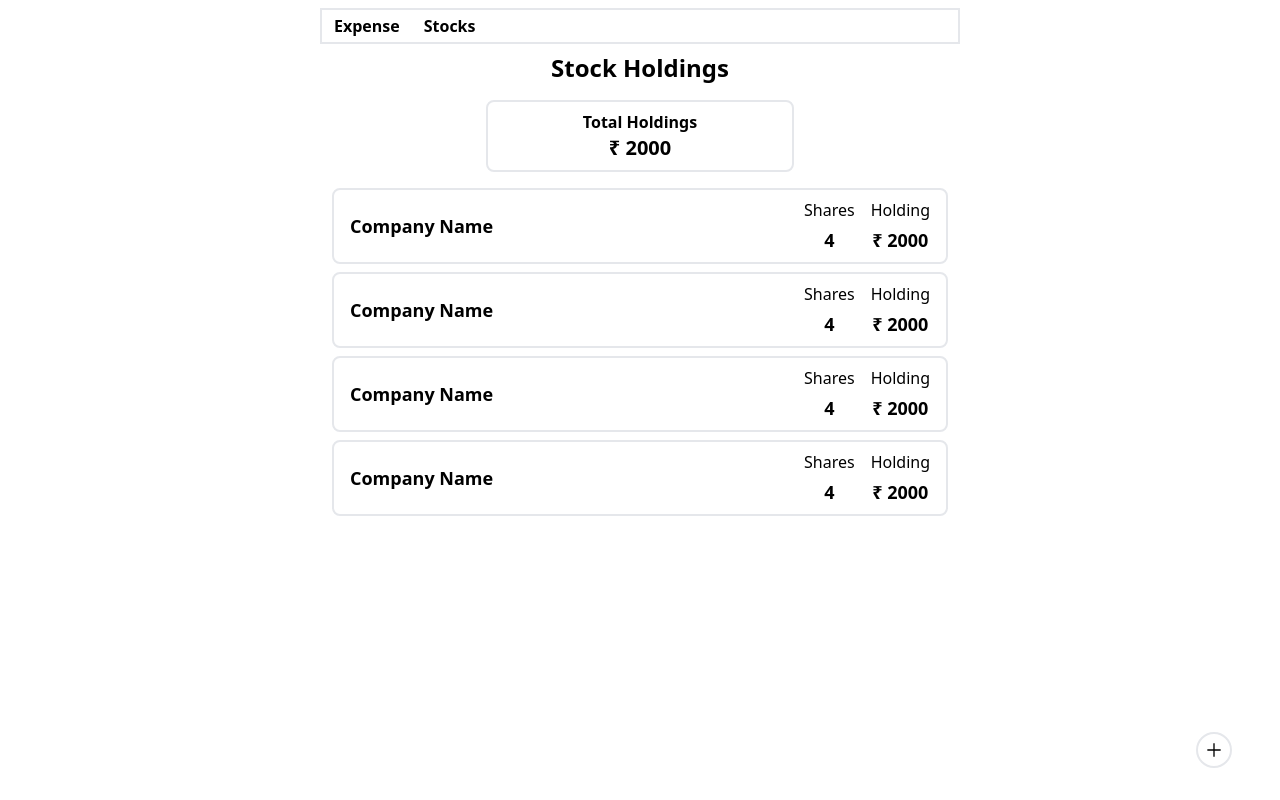
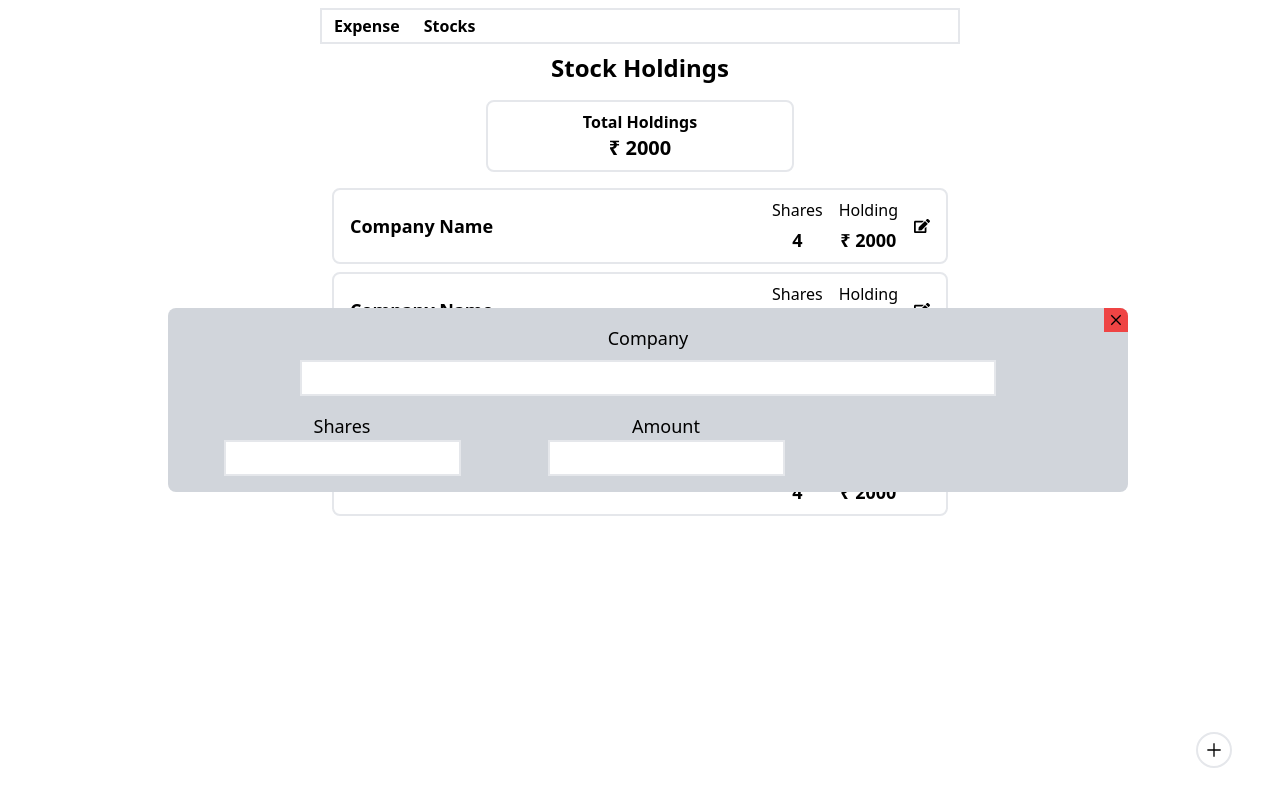
Before and after one commit to dev-shetty/Expense-Tracker, a React (Vite) app in the folder frontend/: page /stocks in a window 1280 px wide. Both pictures are taken after a click on the button 1214 px from the left and 750 px from the top of the page. Built offline with nearby package versions, Linux system fonts and the light colour scheme.

Commit message:
Added Edit Stock and New Stock Option

```diff
--- /dev/null
+++ b/frontend/src/components/Stocks/NewStockModal.jsx
@@ -0,0 +1,27 @@
+import { GrAdd } from "react-icons/gr"
+
+function NewStockModal({ setModal }) {
+  return (
+    <div className="absolute top-2/4 left-2/4 -translate-x-2/4 -translate-y-2/4 bg-gray-300 p-4 mx-2 w-3/4 flex flex-col gap-4 rounded-lg">
+      <div className="flex flex-col items-center gap-2">
+        <label htmlFor="companyName">Company</label>
+        <input type="text" name="companyName" id="companyName" />
+      </div>
+      <div className="flex gap-2">
+        <div className="flex flex-col items-center">
+          <label htmlFor="shares">Shares</label>
+          <input type="text" name="shares" id="shares" />
+        </div>
+        <div className="flex flex-col items-center">
+          <label htmlFor="amount">Amount</label>
+          <input type="text" name="amount" id="amount" />
+        </div>
+      </div>
+      <div className="flex items-center justify-center absolute w-6 aspect-square bg-red-500 top-0 right-0 rounded-tr-lg cursor-pointer">
+        <GrAdd className="rotate-45" onClick={() => setModal(false)} />
+      </div>
+    </div>
+  )
+}
+
+export default NewStockModal
--- a/frontend/src/components/Stocks/Stock.jsx
+++ b/frontend/src/components/Stocks/Stock.jsx
@@ -1,10 +1,11 @@
-function Stock() {
+import { FaEdit } from "react-icons/fa"
+function Stock({ setModal }) {
   return (
     <div className="flex justify-between items-center px-4 py-2 border-2 rounded-lg">
       <div>
         <p className="text-lg font-semibold">Company Name</p>
       </div>
-      <div className="flex gap-4">
+      <div className="flex gap-4 items-center">
         <div className="flex flex-col gap-1 items-center">
           <p>Shares</p>
           <p className="text-lg font-semibold">4</p>
@@ -13,6 +14,11 @@ function Stock() {
           <p>Holding</p>
           <p className="text-lg font-semibold">&#8377; 2000</p>
         </div>
+        <div className="rounded-lg flex justify-center items-center">
+          <p className="cursor-pointer">
+            <FaEdit onClick={() => setModal(true)} />
+          </p>
+        </div>
       </div>
     </div>
   )
--- /dev/null
+++ b/frontend/src/components/UIComponents/Wrappers/Wrapper.jsx
@@ -0,0 +1,10 @@
+import React from "react"
+
+function Wrapper({ setModal, children }) {
+  const newChildren = React.Children.map(children, (child) =>
+    React.cloneElement(child, { setModal })
+  )
+  return <>{newChildren}</>
+}
+
+export default Wrapper
--- a/frontend/src/pages/StocksPage.jsx
+++ b/frontend/src/pages/StocksPage.jsx
@@ -1,20 +1,27 @@
+import { useState } from "react"
 import { GrAdd } from "react-icons/gr"
 import Holdings from "../components/Stocks/Holdings"
+import NewStockModal from "../components/Stocks/NewStockModal"
 import Stock from "../components/Stocks/Stock"
+import Wrapper from "../components/UIComponents/Wrappers/Wrapper"
 import FloatingBtn from "../components/UIComponents/Buttons/FloatingBtn"
 
 function StocksPage() {
+  const [modal, setModal] = useState(false)
   return (
     <div className="container px-3">
       <h1 className="text-center mt-2 font-bold text-2xl">Stock Holdings</h1>
       <Holdings />
       <div className="flex flex-col gap-2">
-        <Stock />
-        <Stock />
-        <Stock />
-        <Stock />
+        <Wrapper setModal={setModal}>
+          <Stock />
+          <Stock />
+          <Stock />
+          <Stock />
+        </Wrapper>
       </div>
-      <FloatingBtn text={<GrAdd />} />
+      <FloatingBtn text={<GrAdd />} onClick={() => setModal(true)} />
+      {modal && <NewStockModal setModal={setModal} />}
     </div>
   )
 }
```
